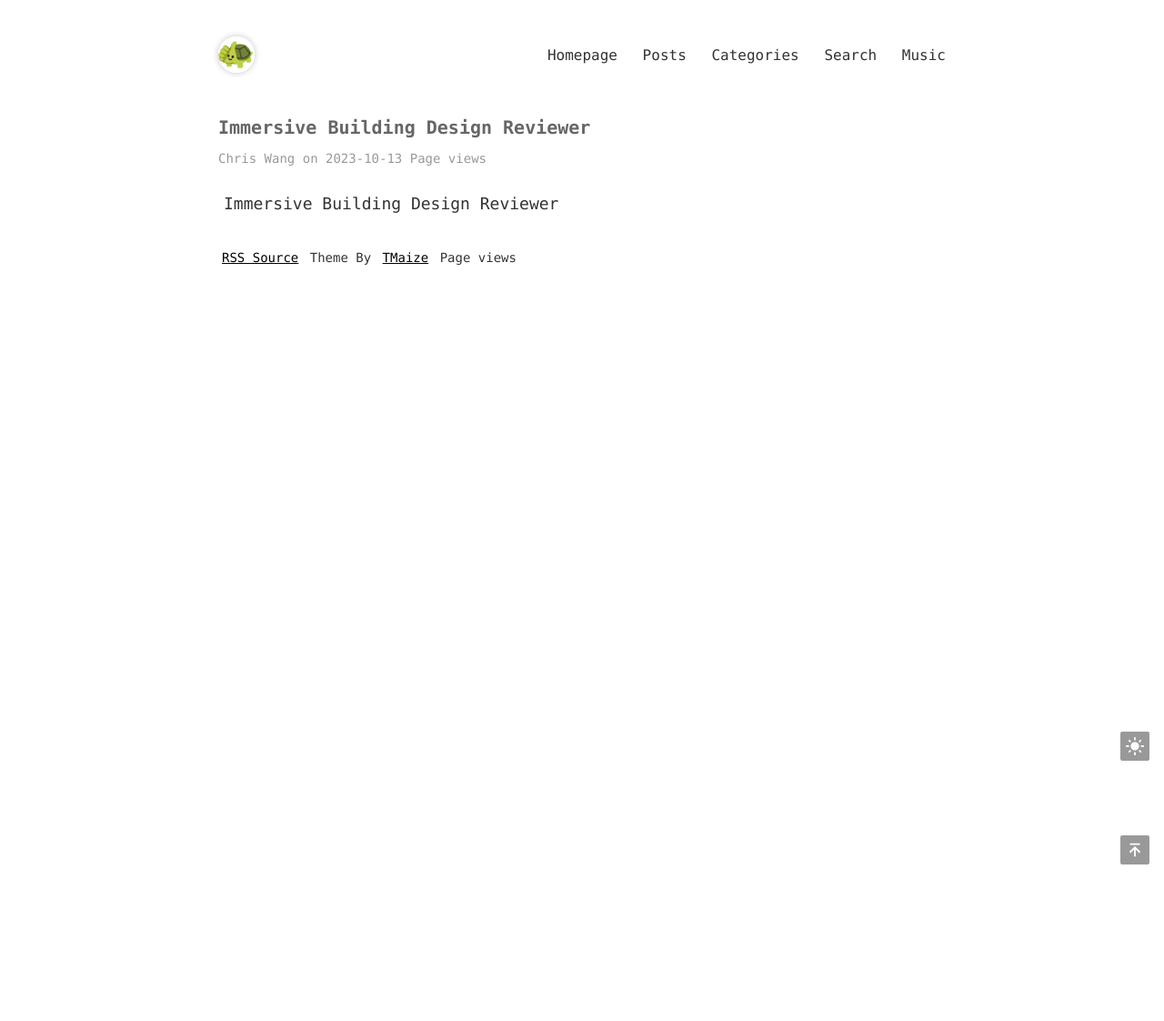
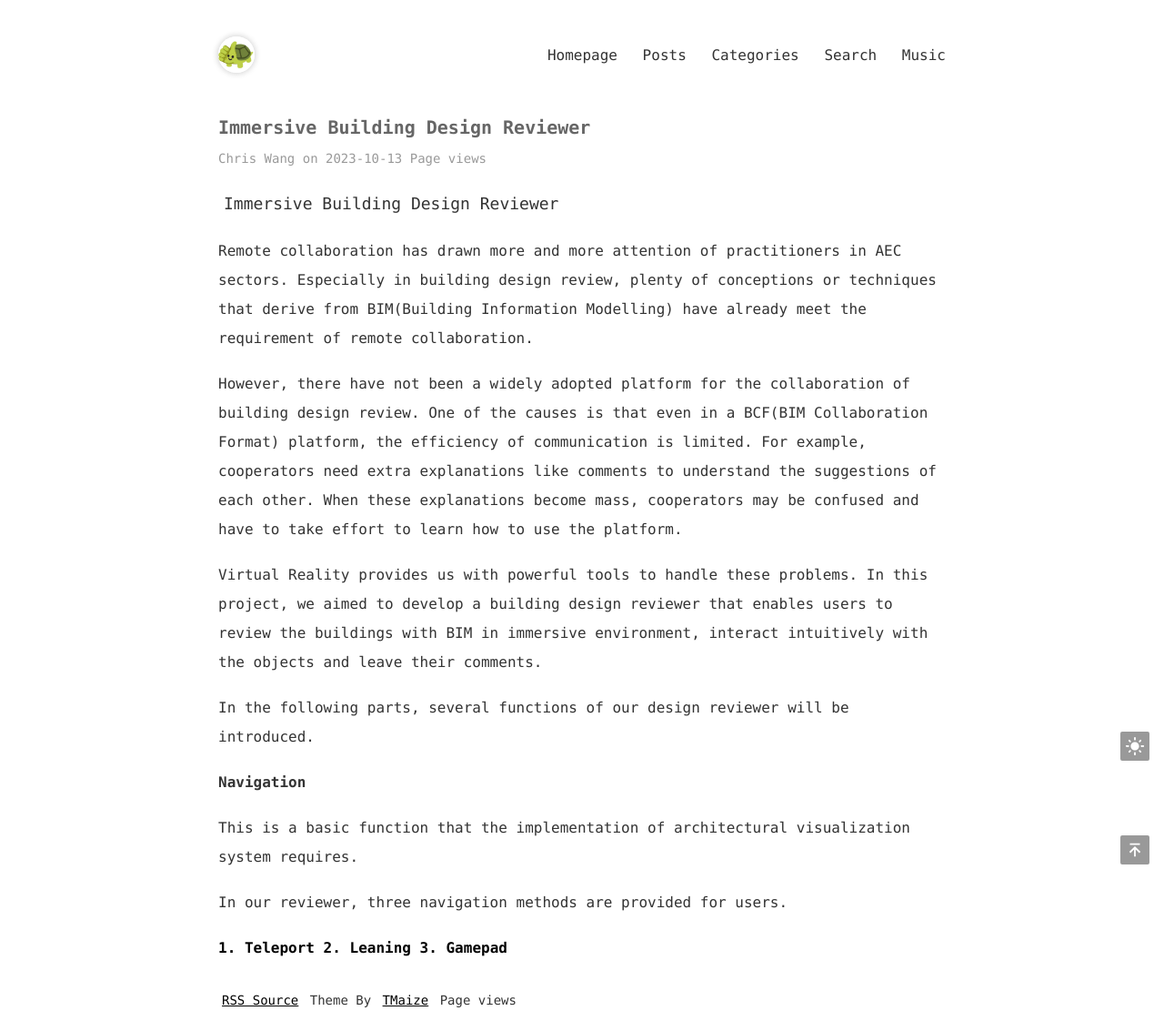
Before and after one commit to F1yingCt/F1yingCt.github.io, a Jekyll site: the page built from _posts/2023-10-13-Immersive-Building-Design-Reviewer.md, in a window 1280 px wide. Shown: the whole page at 91% size. Built offline with Jekyll 4.4.1, drawn with Linux system fonts in a browser that asks for light colours; comment, search, counter and statistics services are not loaded.

Commit message:
update_1210

```diff
--- a/_posts/2023-10-13-Immersive-Building-Design-Reviewer.md
+++ b/_posts/2023-10-13-Immersive-Building-Design-Reviewer.md
@@ -7,3 +7,22 @@ pinned: false
 ---
 
 ## Immersive Building Design Reviewer
+
+Remote collaboration has drawn more and more attention of practitioners in AEC sectors. Especially in building design review, plenty of conceptions or techniques that derive from BIM(Building Information Modelling) have already meet the requirement of remote collaboration.
+
+However, there have not been a widely adopted platform for the collaboration of building design review. One of the causes is that even in a BCF(BIM Collaboration Format) platform, the efficiency of communication is limited. For example, cooperators need extra explanations like comments to understand the suggestions of each other. When these explanations become mass, cooperators may be confused and have to take effort to learn how to use the platform.
+
+Virtual Reality provides us with powerful tools to handle these problems. In this project, we aimed to develop a building design reviewer that enables users to review the buildings with BIM in immersive environment, interact intuitively with the objects and leave their comments.
+
+In the following parts, several functions of our design reviewer will be introduced.
+<br>
+
+###  Navigation
+
+This is a basic function that the implementation of architectural visualization system requires.
+
+In our reviewer, three navigation methods are provided for users.
+
+**1. Teleport**
+**2. Leaning**
+**3. Gamepad**
```
Also changed, not shown: _posts/2023-5-30-Bcf-storage-in-UE-via-xml-format-file.md (renamed from _posts/2024-5-30-Bcf-storage-in-UE-via-xml-format-file.md, +1 -1 lines).
